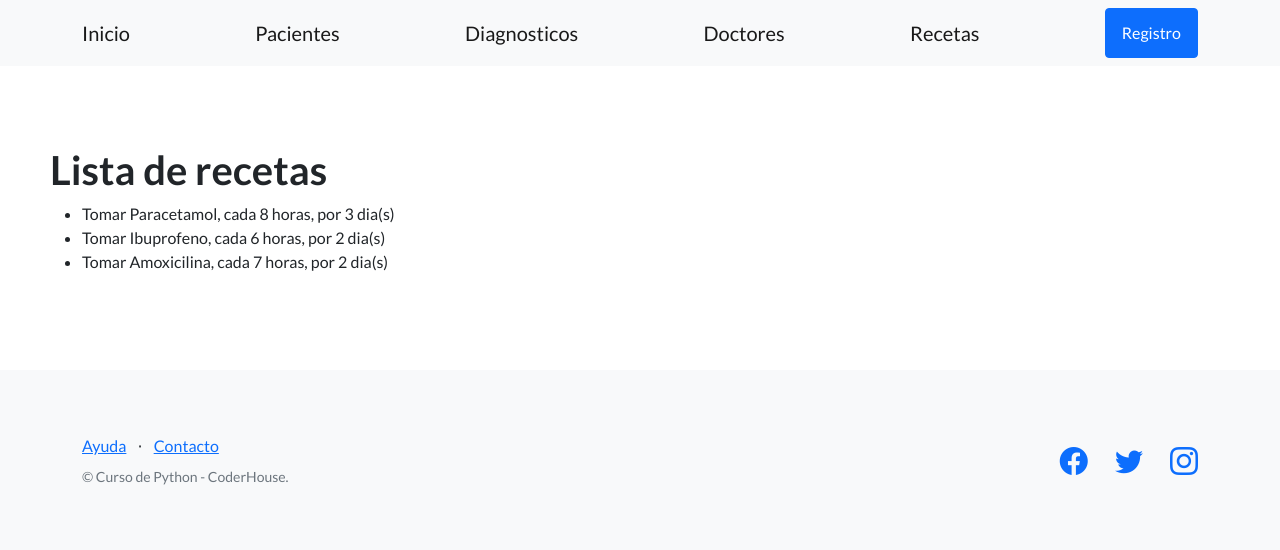
After one commit to ClaraSilvaL/Tercera-pre-entrega-Silva, a Django app: page /clinica/recetas/ in a window 1280 px wide. The commit adds this page. Shown: the top 550 px of the page. Run offline with Django 4.2, Linux system fonts and the light colour scheme; data comes from the database, SQL or seed files in the repository; both versions use the stored data as it was after the commit; some libraries are stand-ins or nearby versions.

Commit message:
Agregado template doctores y recetas

```diff
--- a/control_clinica/models.py
+++ b/control_clinica/models.py
@@ -34,3 +34,6 @@ class Receta(models.Model):
     medicamento = models.CharField(max_length=256)
     frecuencia_horaria = models.CharField(max_length=5)
     numero_dias = models.CharField(max_length=5)
+
+    def __str__(self):
+        return f"{self.medicamento} | frec. horaria: {self.frecuencia_horaria} | nro dias: {self.numero_dias}"
--- a/control_clinica/templates/control_clinica/base.html
+++ b/control_clinica/templates/control_clinica/base.html
@@ -26,6 +26,8 @@
                 <a class="navbar-brand" href="{% url 'inicio' %}">Inicio</a>
                 <a class="navbar-brand" href="{% url 'listar_pacientes' %}">Pacientes</a>
                 <a class="navbar-brand" href="{% url 'listar_diagnosticos' %}">Diagnosticos</a>
+                <a class="navbar-brand" href="{% url 'listar_doctores' %}">Doctores</a>
+                <a class="navbar-brand" href="{% url 'listar_recetas' %}">Recetas</a>
                 <a class="btn btn-primary" href="#signup">Registro</a>
             </div>
         </nav>
--- /dev/null
+++ b/control_clinica/templates/control_clinica/lista_recetas.html
@@ -0,0 +1,15 @@
+{% extends "control_clinica/base.html" %}
+
+{% block contenido %}
+<section>
+    <div>
+
+        <h1>Lista de recetas</h1>
+        <ul>
+        {% for receta in recetas %}
+            <li>Tomar {{receta.medicamento}}, cada {{receta.frecuencia_horaria}} horas, por {{receta.numero_dias}} dia(s)</li>
+        {% endfor %}
+        </ul>
+    </div>
+</section>
+{% endblock contenido %}
--- a/control_clinica/urls.py
+++ b/control_clinica/urls.py
@@ -17,10 +17,12 @@ Including another URLconf
 from django.contrib import admin
 from django.urls import path
 
-from control_clinica.views import listar_pacientes, listar_diagnosticos, registrar_diagnostico
+from control_clinica.views import listar_pacientes, listar_diagnosticos, registrar_diagnostico, listar_doctores, listar_recetas
 
 urlpatterns = [
     path('pacientes/', listar_pacientes, name='listar_pacientes'),
     path('diagnosticos/', listar_diagnosticos, name='listar_diagnosticos'),
+    path('doctores/', listar_doctores, name='listar_doctores'),
+    path('recetas/', listar_recetas, name='listar_recetas'),
     path('registrar-diagnostico/', registrar_diagnostico, name='registrar_diagnostico'),
 ]
--- a/control_clinica/views.py
+++ b/control_clinica/views.py
@@ -27,6 +27,28 @@ def listar_diagnosticos(request):
     )
     return http_response
 
+def listar_doctores(request):
+    contexto = {
+        "doctores": Paciente.objects.all(),
+    }
+    http_response = render(
+        request=request,
+        template_name='control_clinica/lista_doctores.html',
+        context=contexto,
+    )
+    return http_response
+
+def listar_recetas(request):
+    contexto = {
+        "recetas": Receta.objects.all(),
+    }
+    http_response = render(
+        request=request,
+        template_name='control_clinica/lista_recetas.html',
+        context=contexto,
+    )
+    return http_response
+
 def registrar_diagnostico(request):
     if request.method == "POST":
         data = request.POST #es un diccionario
```
Also changed, not shown: control_clinica/templates/control_clinica/lista_doctores.html (added, +15 -0 lines), db.sqlite3.
